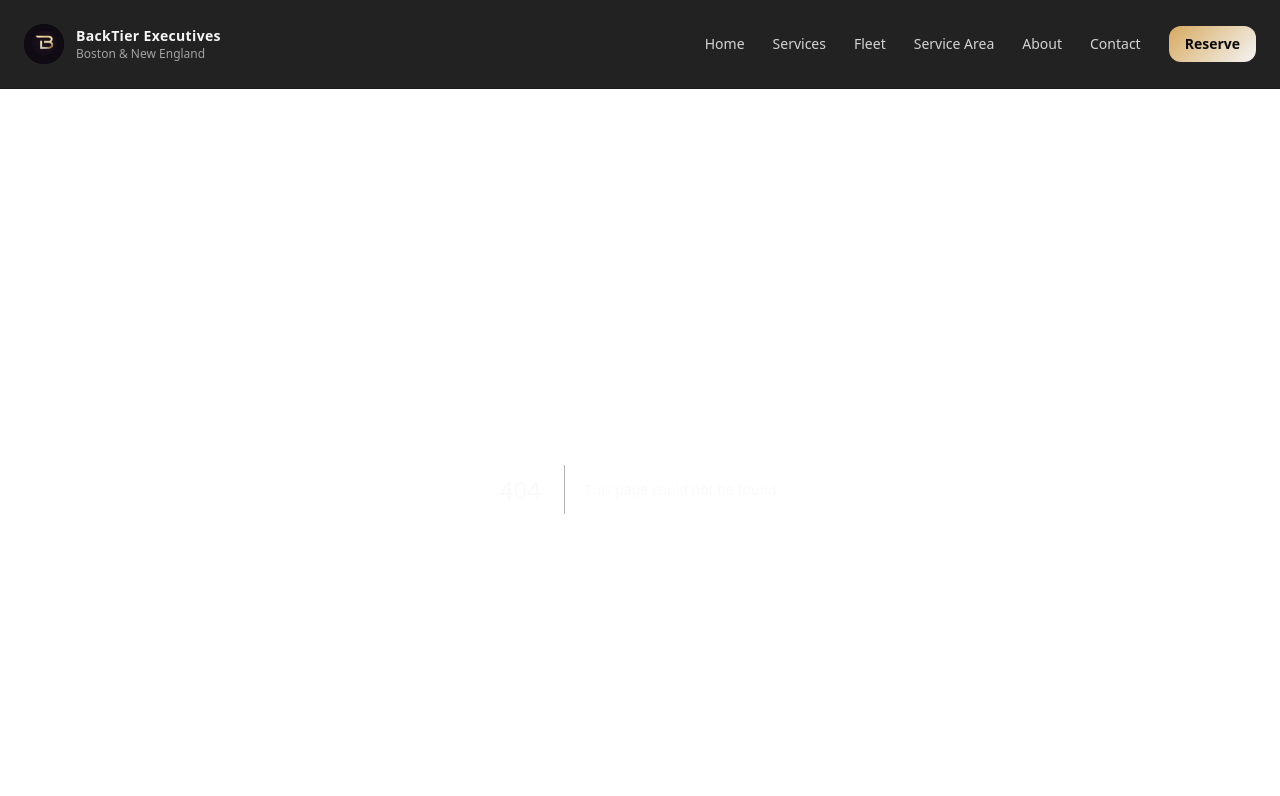
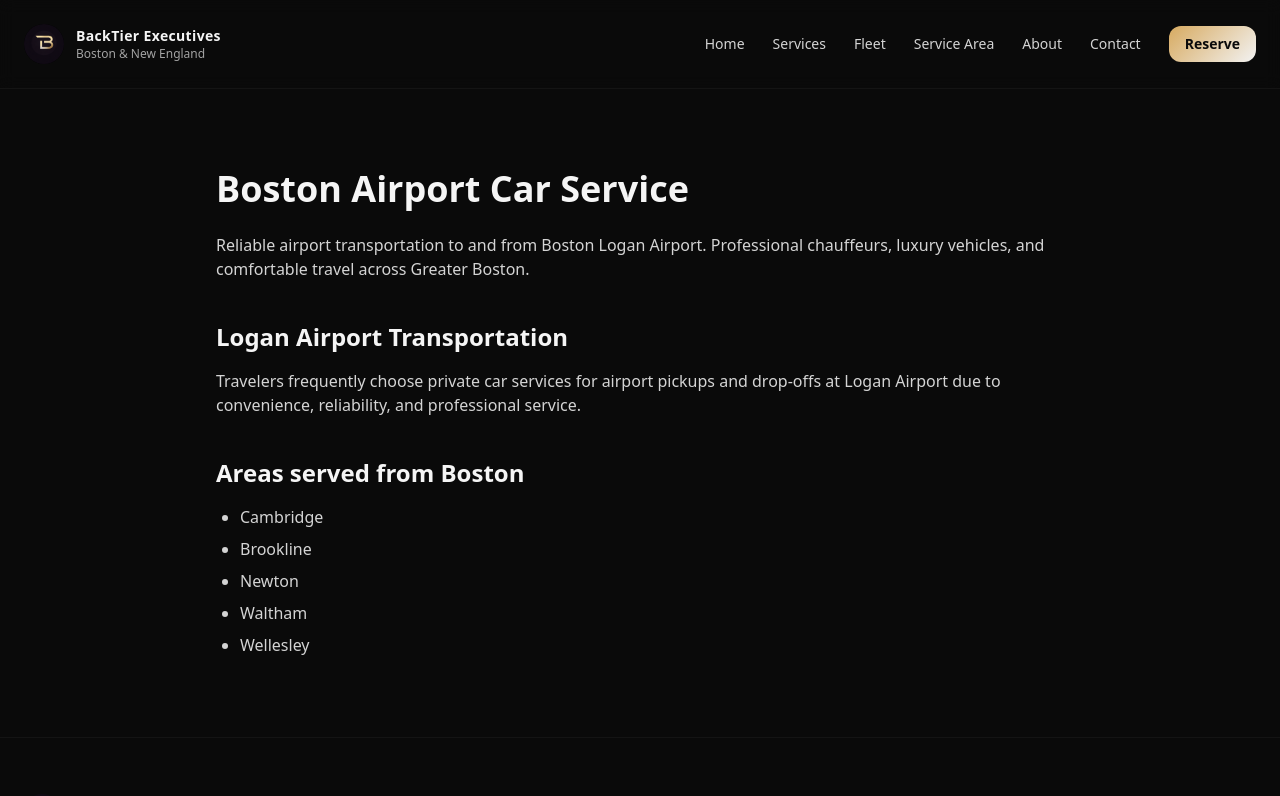
Before and after one commit to blacktierexecutive/blacker-site, a Next.js app: page /service-area/boston in a window 1280 px wide. Before the commit this address had no page. Shown: the top 796 px of the page. Built offline with nearby package versions, Linux system fonts and the light colour scheme.

Commit message:
Added Boston, Cambridge, Brookline service area SEO pages

```diff
--- /dev/null
+++ b/app/service-area/boston/page.tsx
@@ -0,0 +1,45 @@
+export const metadata = {
+  title: "Boston Airport Car Service | Logan Airport Transportation",
+  description:
+    "Professional airport car service in Boston with luxury sedans, SUVs, Sprinter vans and group transportation to and from Logan Airport.",
+};
+
+export default function BostonServiceArea() {
+  return (
+    <main className="bg-neutral-950 text-neutral-100">
+      <section className="mx-auto max-w-4xl px-6 py-20">
+        <h1 className="text-4xl font-semibold">
+          Boston Airport Car Service
+        </h1>
+
+        <p className="mt-6 text-neutral-300">
+          Reliable airport transportation to and from Boston Logan Airport.
+          Professional chauffeurs, luxury vehicles, and comfortable travel
+          across Greater Boston.
+        </p>
+
+        <h2 className="mt-10 text-2xl font-semibold">
+          Logan Airport Transportation
+        </h2>
+
+        <p className="mt-4 text-neutral-300">
+          Travelers frequently choose private car services for airport pickups
+          and drop-offs at Logan Airport due to convenience, reliability, and
+          professional service.
+        </p>
+
+        <h2 className="mt-10 text-2xl font-semibold">
+          Areas served from Boston
+        </h2>
+
+        <ul className="mt-4 list-disc pl-6 space-y-2 text-neutral-300">
+          <li>Cambridge</li>
+          <li>Brookline</li>
+          <li>Newton</li>
+          <li>Waltham</li>
+          <li>Wellesley</li>
+        </ul>
+      </section>
+    </main>
+  );
+}
--- /dev/null
+++ b/app/service-area/brookline/page.tsx
@@ -0,0 +1,33 @@
+export const metadata = {
+  title: "Brookline Black Car Service | Airport & Event Transportation",
+  description:
+    "Luxury black car service in Brookline with airport transportation, weddings, events, and group travel across Greater Boston.",
+};
+
+export default function BrooklineServiceArea() {
+  return (
+    <main className="bg-neutral-950 text-neutral-100">
+      <section className="mx-auto max-w-4xl px-6 py-20">
+        <h1 className="text-4xl font-semibold">
+          Brookline Black Car Service
+        </h1>
+
+        <p className="mt-6 text-neutral-300">
+          Premium transportation services in Brookline with professional
+          chauffeurs and luxury vehicles for airport transfers and private
+          travel.
+        </p>
+
+        <h2 className="mt-10 text-2xl font-semibold">
+          Transportation for events
+        </h2>
+
+        <p className="mt-4 text-neutral-300">
+          Private car services are often used for weddings, special events,
+          airport transportation, and business travel across Brookline and
+          Greater Boston.
+        </p>
+      </section>
+    </main>
+  );
+}
--- /dev/null
+++ b/app/service-area/cambridge/page.tsx
@@ -0,0 +1,32 @@
+export const metadata = {
+  title: "Cambridge Chauffeur Service | Luxury Transportation",
+  description:
+    "Professional chauffeur service in Cambridge MA with airport transfers, corporate transportation, and luxury vehicles.",
+};
+
+export default function CambridgeServiceArea() {
+  return (
+    <main className="bg-neutral-950 text-neutral-100">
+      <section className="mx-auto max-w-4xl px-6 py-20">
+        <h1 className="text-4xl font-semibold">
+          Cambridge Chauffeur Service
+        </h1>
+
+        <p className="mt-6 text-neutral-300">
+          Private transportation services throughout Cambridge including
+          Harvard Square, Kendall Square, and MIT areas.
+        </p>
+
+        <h2 className="mt-10 text-2xl font-semibold">
+          Corporate travel
+        </h2>
+
+        <p className="mt-4 text-neutral-300">
+          Many business travelers rely on professional transportation services
+          for meetings, airport travel, and executive transportation in
+          Cambridge.
+        </p>
+      </section>
+    </main>
+  );
+}
```
